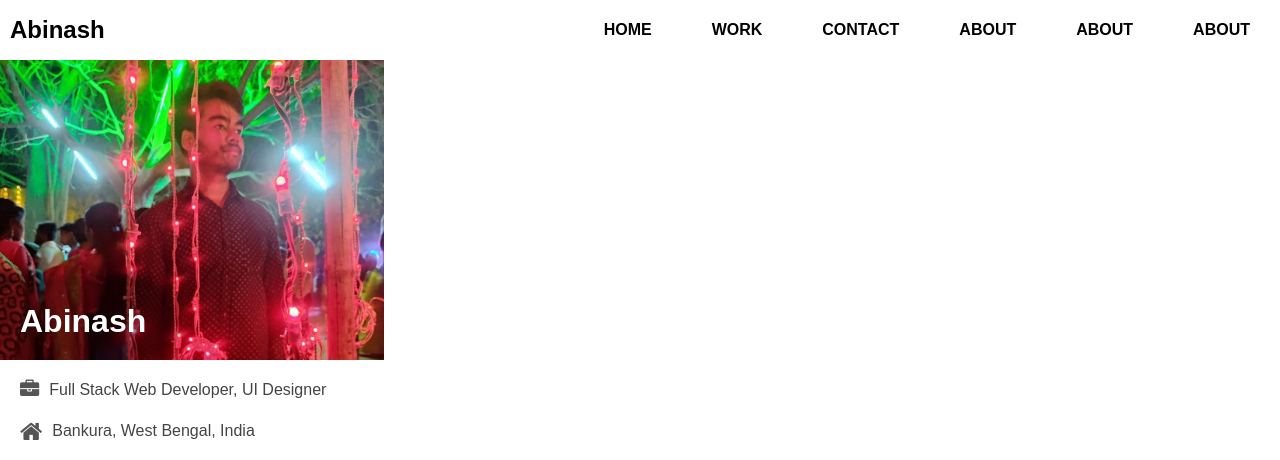
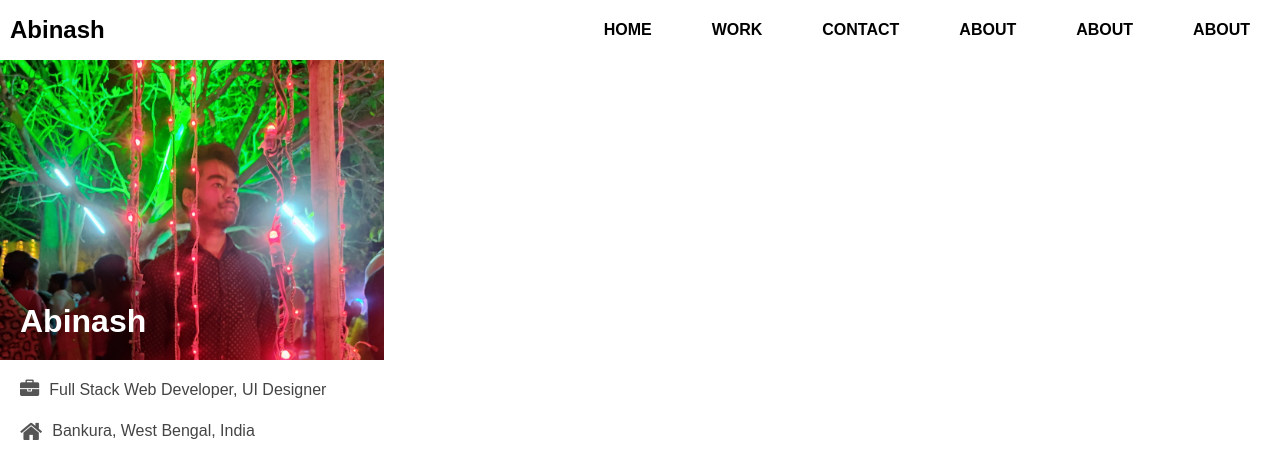
Before and after one commit to codeAbinash/codeAbinash, a plain HTML site: page index.html in a window 1280 px wide. Shown: the top 460 px of the page. Drawn offline with Linux system fonts and the light colour scheme; a web font is replaced by a local one.

Commit message:
Information added

```diff
--- a/css/index.css
+++ b/css/index.css
@@ -107,7 +107,7 @@ header .d2 .link{
 .body .d1 .pp{
     width: 100%;
     height: 300px;
-    background-image: url("../images/pp.jpg");
+    background-image: url("../info/pp.jpg");
     background-position: top;
     background-repeat: no-repeat;
     background-size: cover;
--- /dev/null
+++ b/info/about.json
@@ -0,0 +1,3 @@
+{
+    "about" : "Full stack web developer | Node | React | MongoDb"
+}
```
Also changed, not shown: images/pp.jpg (deleted), info/pp _sq.jpg (added), info/pp.jpg (added).
